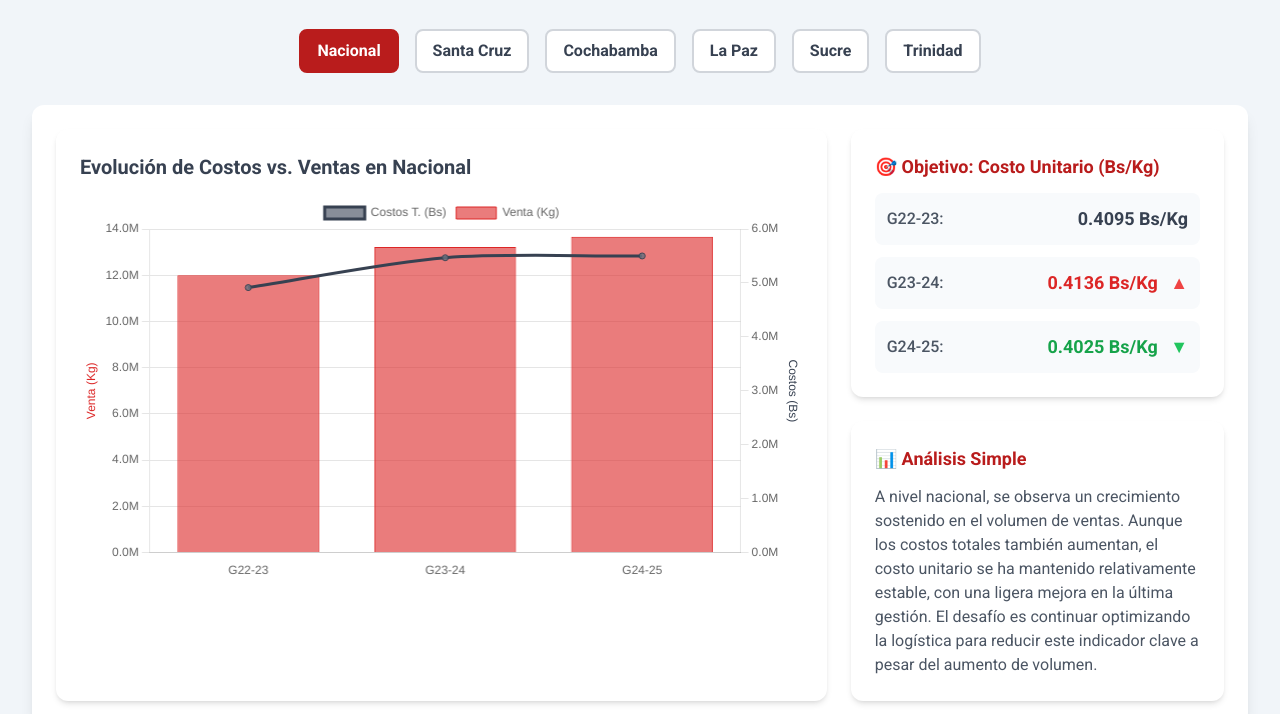
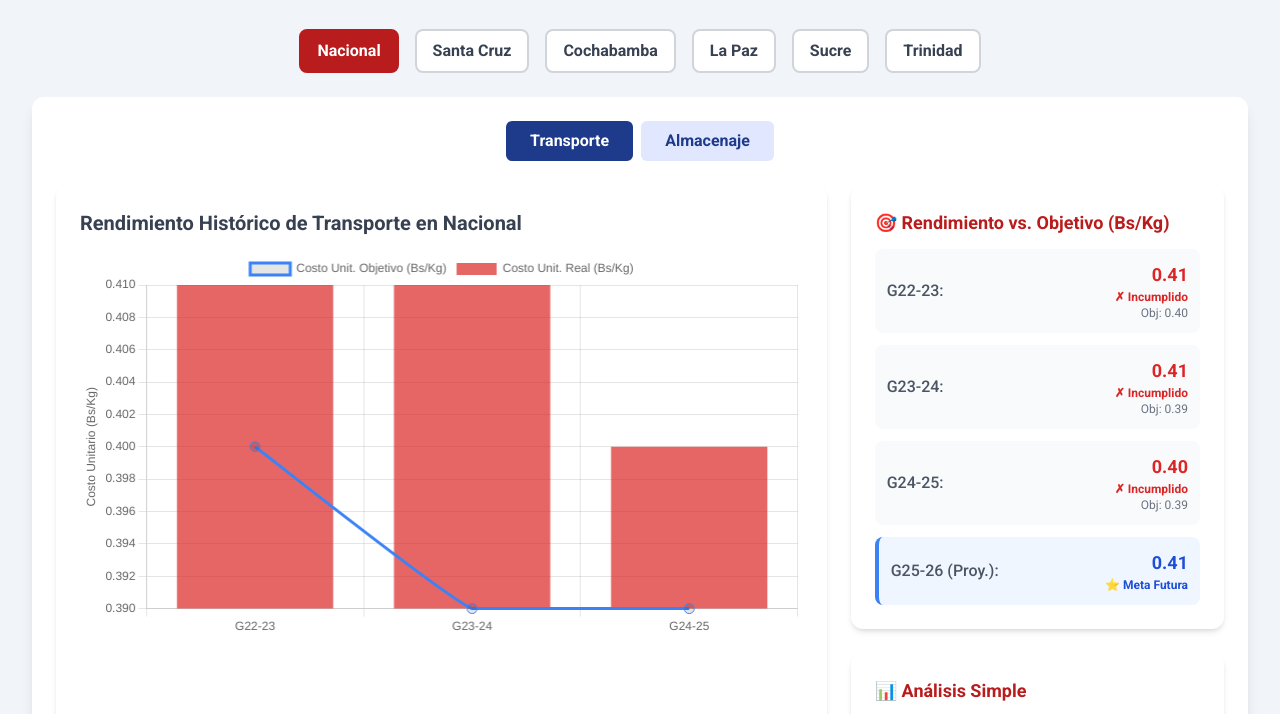
Before and after one commit to Augustusa1/costos_gdn, a plain HTML site: page index.html in a window 1280 px wide. Shown: the part 111-825 px from the top of the page. Drawn offline with nearby package versions, Linux system fonts and the light colour scheme.

Commit message:
Update index.html
Página actualizada con TR y DP

```diff
--- a/index.html
+++ b/index.html
@@ -3,7 +3,7 @@
 <head>
     <meta charset="UTF-8">
     <meta name="viewport" content="width=device-width, initial-scale=1.0">
-    <title>Análisis de Costos de Distribución</title>
+    <title>Análisis de Costos de Distribución: Transporte y Almacenaje</title>
     <script src="https://cdn.tailwindcss.com"></script>
     <script src="https://cdn.jsdelivr.net/npm/chart.js"></script>
     <link rel="preconnect" href="https://fonts.googleapis.com">
@@ -24,14 +24,31 @@
             color: #374151; /* gray-700 */
             border-color: #d1d5db; /* gray-300 */
         }
+        .active-area-tab {
+            background-color: #1e3a8a; /* blue-800 */
+            color: white;
+        }
+        .inactive-area-tab {
+            background-color: #e0e7ff; /* indigo-100 */
+            color: #1e3a8a; /* blue-800 */
+        }
         .card {
             background-color: white;
             border-radius: 0.75rem;
             box-shadow: 0 4px 6px -1px rgb(0 0 0 / 0.1), 0 2px 4px -2px rgb(0 0 0 / 0.1);
-            transition: transform 0.2s ease-in-out;
+            transition: all 0.2s ease-in-out;
         }
         .card:hover {
             transform: translateY(-5px);
+        }
+        .met-goal {
+            color: #16a34a; /* green-600 */
+        }
+        .missed-goal {
+            color: #dc2626; /* red-600 */
+        }
+        .projected-goal {
+            color: #1d4ed8; /* blue-700 */
         }
     </style>
 </head>
@@ -40,249 +57,224 @@
     <div class="max-w-7xl mx-auto">
         <!-- Encabezado -->
         <header class="text-center mb-8">
-            <h1 class="text-3xl md:text-4xl font-bold text-gray-800">Análisis de Costos de Distribución</h1>
-            <p class="text-lg text-gray-600 mt-2">Evolución de costos, ventas y eficiencia por plaza (G22-25)</p>
+            <h1 class="text-3xl md:text-4xl font-bold text-gray-800">Análisis de Costos: Transporte y Almacenaje</h1>
+            <p class="text-lg text-gray-600 mt-2">Rendimiento Histórico y Proyección por Sucursal y Área (G22-26)</p>
         </header>
 
         <!-- Navegación de Plazas -->
-        <nav id="nav-plazas" class="flex flex-wrap justify-center gap-2 md:gap-4 mb-8">
-            <!-- Los botones se generarán con JS -->
+        <nav id="nav-plazas" class="flex flex-wrap justify-center gap-2 md:gap-4 mb-6">
+            <!-- Los botones de plaza se generarán con JS -->
         </nav>
 
         <!-- Contenido Principal -->
         <main id="main-content" class="bg-white p-6 rounded-xl shadow-lg">
+            <!-- Navegación de Área (Transporte/Almacenaje) -->
+            <div id="nav-area" class="flex justify-center gap-2 mb-6">
+                 <button id="btn-transporte" data-area="transporte" class="px-6 py-2 font-semibold rounded-md transition-colors duration-200">Transporte</button>
+                 <button id="btn-almacenaje" data-area="almacenaje" class="px-6 py-2 font-semibold rounded-md transition-colors duration-200">Almacenaje</button>
+            </div>
+
             <div class="grid grid-cols-1 lg:grid-cols-3 gap-6">
                 <!-- Sección del Gráfico -->
                 <div class="lg:col-span-2 card p-4 md:p-6">
                     <h2 id="chart-title" class="text-xl font-bold text-gray-700 mb-4"></h2>
-                    <div class="relative h-64 md:h-96">
+                    <div class="relative h-72 md:h-96">
                         <canvas id="distributionChart"></canvas>
                     </div>
                 </div>
 
                 <!-- Sección de Análisis y Métricas -->
                 <div class="flex flex-col gap-6">
-                    <!-- Tarjetas de Costo Unitario -->
                     <div class="card p-4 md:p-6">
-                        <h3 class="text-lg font-bold text-red-700 mb-3">🎯 Objetivo: Costo Unitario (Bs/Kg)</h3>
-                        <div id="unit-cost-cards" class="space-y-3">
-                            <!-- Las tarjetas de costo unitario se generarán aquí -->
+                        <h3 class="text-lg font-bold text-red-700 mb-3">🎯 Rendimiento vs. Objetivo (Bs/Kg)</h3>
+                        <div id="unit-cost-cards" class="space-y-3"></div>
                     </div>
-                    </div>
-                    <!-- Tarjeta de Análisis -->
                     <div class="card p-4 md:p-6 flex-grow">
                         <h3 class="text-lg font-bold text-red-700 mb-3">📊 Análisis Simple</h3>
-                        <p id="analysis-text" class="text-gray-600 text-base">
-                            <!-- El texto de análisis se generará aquí -->
-                        </p>
+                        <p id="analysis-text" class="text-gray-600 text-base"></p>
                     </div>
                 </div>
             </div>
         </main>
 
         <footer class="text-center mt-8 text-sm text-gray-500">
-            <p>Presentación generada para Jefaturas de Área. Datos correspondientes a las gestiones 2022-2025.</p>
+            <p>Presentación generada para Jefaturas de Área. Datos correspondientes a las gestiones 2022-2026.</p>
         </footer>
     </div>
 
     <script>
-        // --- BASE DE DATOS ---
-        // Datos extraídos de la imagen proporcionada
-        const distributionData = {
+        // --- BASE DE DATOS COMPLETA CON PROYECCIONES ---
+        const appData = {
+            plazas: {
+                'NAL': 'Nacional', 'SCZ': 'Santa Cruz', 'CBBA': 'Cochabamba',
+                'LPZ': 'La Paz', 'SUCRE': 'Sucre', 'TDD': 'Trinidad'
+            },
+            currentPlaza: 'NAL',
+            currentArea: 'transporte',
+            data: {
                 'NAL': {
-                title: 'Nacional',
-                periods: ['G22-23', 'G23-24', 'G24-25'],
-                costs: [4913817.13, 5466938.38, 5500202.84],
-                sales: [12000750.33, 13217073.16, 13663847.22],
-                unitCost: [0.409459158, 0.413627004, 0.40253691],
-                analysis: "A nivel nacional, se observa un crecimiento sostenido en el volumen de ventas. Aunque los costos totales también aumentan, el costo unitario se ha mantenido relativamente estable, con una ligera mejora en la última gestión. El desafío es continuar optimizando la logística para reducir este indicador clave a pesar del aumento de volumen."
+                    transporte: {
+                        unitCost: [0.41, 0.41, 0.40], objectives: [0.40, 0.39, 0.39, 0.41],
+                        analysis: "El costo de transporte nacional mejoró en G24-25, pero se ha mantenido cerca del límite del objetivo. La proyección para G25-26 es de 0.41, lo que indica un desafío para mantener la eficiencia con el crecimiento esperado."
+                    },
+                    almacenaje: {
+                        unitCost: [0.38, 0.38, 0.49], objectives: [0.38, 0.38, 0.58, 0.38],
+                        analysis: "Almacenaje cumplió sus metas, pero con un alza de costo en G24-25. El objetivo proyectado para G25-26 es un ambicioso 0.38, lo que exige una fuerte optimización para revertir la tendencia reciente."
+                    }
                 },
                 'SCZ': {
-                title: 'Santa Cruz',
-                periods: ['G22-23', 'G23-24', 'G24-25'],
-                costs: [2242026.36, 2456638.58, 2497194.67],
-                sales: [4750703.47, 5441661.15, 6327510.28],
-                unitCost: [0.471935657, 0.45145012, 0.394656754],
-                analysis: "Santa Cruz muestra un desempeño excelente. A pesar del aumento en costos totales, el volumen de ventas ha crecido a un ritmo mayor. Esto se refleja en una reducción constante y significativa del costo unitario por kilogramo, demostrando una gran eficiencia operativa."
+                    transporte: {
+                        unitCost: [0.47, 0.45, 0.39], objectives: [0.50, 0.48, 0.45, 0.46],
+                        analysis: "Transporte en SCZ es un caso de éxito, superando metas consistentemente. El objetivo para G25-26 es 0.46, lo que parece alcanzable si se mantiene la tendencia de eficiencia actual."
+                    },
+                    almacenaje: {
+                        unitCost: [0.45, 0.45, 0.41], objectives: [0.47, 0.48, 0.43, 0.43],
+                        analysis: "Almacenaje ha tenido un desempeño sólido, cumpliendo sus objetivos. La meta proyectada de 0.43 para G25-26 busca consolidar la eficiencia lograda en la última gestión."
+                    }
                 },
                 'CBBA': {
-                title: 'Cochabamba',
-                periods: ['G22-23', 'G23-24', 'G24-25'],
-                costs: [673989.00, 748787.19, 769236.62],
-                sales: [1440595.20, 1552590.39, 1668413.28],
-                unitCost: [0.467854538, 0.482282512, 0.461058799],
-                analysis: "Cochabamba presenta un comportamiento estable. Hubo un ligero aumento en el costo unitario en la gestión G23-24, pero se corrigió en G24-25, volviendo a niveles iniciales. El crecimiento en ventas es constante, y el reto es que los costos no crezcan al mismo ritmo."
+                    transporte: {
+                        unitCost: [0.47, 0.48, 0.46], objectives: [0.50, 0.47, 0.46, 0.52],
+                        analysis: "Transporte en Cochabamba ha tenido un rendimiento variable, cumpliendo la meta en G24-25. No se dispone de una proyección para G25-26, por lo que el foco debe ser mantener el costo por debajo de 0.46."
+                    },
+                    almacenaje: {
+                        unitCost: [0.45, 0.40, 0.42], objectives: [0.46, 0.45, 0.43, 0.53],
+                        analysis: "Almacenaje ha cumplido sus objetivos, pero con un alza de costos en la última gestión. Sin proyección para G25-26, el reto es evitar que el costo unitario supere el nivel de 0.53."
+                    }
                 },
                 'LPZ': {
-                title: 'La Paz',
-                periods: ['G22-23', 'G23-24', 'G24-25'],
-                costs: [1913569.37, 2168166.72, 2128810.95],
-                sales: [5465709.60, 5919102.68, 5380082.73],
-                unitCost: [0.350104472, 0.366299901, 0.395683682],
-                analysis: "La Paz es un punto de atención. Mientras los costos se han mantenido altos, el volumen de ventas disminuyó en la última gestión. Esto ha provocado un aumento constante en el costo unitario. Se requiere un análisis para optimizar rutas o renegociar tarifas de transporte."
+                    transporte: {
+                        unitCost: [0.35, 0.37, 0.40], objectives: [0.30, 0.35, 0.37, 0.40],
+                        analysis: "Transporte en La Paz es un área crítica, con incumplimientos sistemáticos. La meta proyectada de 0.40 para G25-26 es igual al costo real de la última gestión, indicando la urgencia de frenar el alza."
+                    },
+                    almacenaje: {
+                        unitCost: [0.28, 0.30, 0.34], objectives: [0.27, 0.28, 0.35, 0.30],
+                        analysis: "Almacenaje ha incumplido metas consistentemente. El objetivo proyectado para G25-26 es de 0.30, lo que requiere una reversión significativa de la tendencia de costos para poder ser alcanzado."
+                    }
                 },
                 'SUCRE': {
-                title: 'Sucre',
-                periods: ['G22-23', 'G23-24', 'G24-25'],
-                costs: [37023.05, 42006.01, 46554.97],
-                sales: [251710.5511, 196864.7743, 150761.1184],
-                unitCost: [0.147085789, 0.213374918, 0.308799593],
-                analysis: "Sucre muestra una tendencia preocupante. La drástica caída en el volumen de ventas, combinada con un aumento en los costos, ha duplicado el costo unitario en dos años. Es crucial investigar las causas de la baja en ventas para revertir esta situación."
+                    transporte: {
+                        unitCost: [0.15, 0.21, 0.31], objectives: [0.17, 0.17, 0.21, 0.34],
+                        analysis: "El costo de transporte se ha disparado por la caída en ventas. La meta de 0.34 para G25-26 es superior al costo real actual, reflejando una expectativa de dificultad continua si no se recupera volumen."
+                    },
+                    almacenaje: {
+                        unitCost: [0.45, 0.38, 0.76], objectives: [0.47, 0.47, 0.46, 0.92],
+                        analysis: "Almacenaje cumplió sus metas gracias a objetivos flexibles. La proyección para G25-26 se mantiene en 0.92, lo que indica que se espera que los altos costos persistan."
+                    }
                 },
                 'TDD': {
-                title: 'Trinidad',
+                    transporte: {
+                        unitCost: [0.51, 0.48, 0.43], objectives: [0.56, 0.56, 0.49, 0.43],
+                        analysis: "Transporte en Trinidad muestra una excelente gestión, cumpliendo todas las metas. El objetivo proyectado de 0.43 para G25-26 busca mantener el excelente nivel de eficiencia alcanzado."
+                    },
+                    almacenaje: {
+                        unitCost: [1.30, 1.20, 1.04], objectives: [1.26, 1.26, 1.27, 1.16],
+                        analysis: "Aunque el costo de almacenaje es alto, la tendencia es a la baja. La meta proyectada de 1.16 para G25-26 es un reto, ya que requiere continuar la optimización para finalmente cumplir el objetivo."
+                    }
+                }
+            },
+            common: {
                 periods: ['G22-23', 'G23-24', 'G24-25'],
-                costs: [47209.34, 51339.88, 58405.63],
-                sales: [92031.5115, 106854.1712, 137079.8074],
-                unitCost: [0.512969309, 0.480466769, 0.426070237],
-                analysis: "Trinidad, similar a Santa Cruz, presenta una evolución muy positiva. El volumen de ventas está en claro ascenso, lo que ha permitido absorber los incrementos de costos y lograr una reducción sostenida y notable en el costo unitario. Es un modelo de eficiencia a seguir."
+                projectionPeriod: 'G25-26 (Proy.)'
             }
         };
 
-        // --- LÓGICA DE LA APLICACIÓN ---
-        const navContainer = document.getElementById('nav-plazas');
+        const navPlazasContainer = document.getElementById('nav-plazas');
         const chartTitleEl = document.getElementById('chart-title');
         const analysisTextEl = document.getElementById('analysis-text');
         const unitCostContainer = document.getElementById('unit-cost-cards');
         const chartCanvas = document.getElementById('distributionChart');
+        const btnTransporte = document.getElementById('btn-transporte');
+        const btnAlmacenaje = document.getElementById('btn-almacenaje');
         let distributionChart;
 
-        // Función para actualizar la vista (gráfico, texto, etc.)
-        function updateView(plazaKey) {
-            const data = distributionData[plazaKey];
+        function updateView() {
+            const plazaKey = appData.currentPlaza;
+            const areaKey = appData.currentArea;
+            const data = appData.data[plazaKey][areaKey];
+            const plazaTitle = appData.plazas[plazaKey];
+            const areaTitle = areaKey.charAt(0).toUpperCase() + areaKey.slice(1);
 
-            // Actualizar título y análisis
-            chartTitleEl.textContent = `Evolución de Costos vs. Ventas en ${data.title}`;
+            chartTitleEl.textContent = `Rendimiento Histórico de ${areaTitle} en ${plazaTitle}`;
             analysisTextEl.textContent = data.analysis;
 
-            // Actualizar las pestañas de navegación
             document.querySelectorAll('#nav-plazas button').forEach(button => {
-                if (button.dataset.plaza === plazaKey) {
-                    button.className = 'px-4 py-2 text-sm md:text-base font-semibold rounded-lg border-2 transition-colors duration-200 active-tab';
-                } else {
-                    button.className = 'px-4 py-2 text-sm md:text-base font-semibold rounded-lg border-2 transition-colors duration-200 inactive-tab hover:bg-red-100';
-                }
+                button.className = `px-4 py-2 text-sm md:text-base font-semibold rounded-lg border-2 transition-colors duration-200 ${button.dataset.plaza === plazaKey ? 'active-tab' : 'inactive-tab hover:bg-red-100'}`;
             });
 
-            // Actualizar tarjetas de costo unitario
+            btnTransporte.className = `px-6 py-2 font-semibold rounded-md transition-colors duration-200 ${areaKey === 'transporte' ? 'active-area-tab' : 'inactive-area-tab hover:bg-indigo-200'}`;
+            btnAlmacenaje.className = `px-6 py-2 font-semibold rounded-md transition-colors duration-200 ${areaKey === 'almacenaje' ? 'active-area-tab' : 'inactive-area-tab hover:bg-indigo-200'}`;
+
             unitCostContainer.innerHTML = '';
-            data.periods.forEach((period, index) => {
+            // Render historical cards
+            appData.common.periods.forEach((period, index) => {
                 const cost = data.unitCost[index];
-                const prevCost = index > 0 ? data.unitCost[index - 1] : null;
-
-                let trendIcon = '';
-                let textColor = 'text-gray-700';
-
-                if (prevCost) {
-                    if (cost < prevCost) {
-                        trendIcon = '<span class="text-green-500 ml-2">▼</span>'; // Flecha hacia abajo para mejora
-                        textColor = 'text-green-600';
-                    } else if (cost > prevCost) {
-                        trendIcon = '<span class="text-red-500 ml-2">▲</span>'; // Flecha hacia arriba para empeoramiento
-                        textColor = 'text-red-600';
-                    } else {
-                        trendIcon = '<span class="text-gray-500 ml-2">▬</span>'; // Sin cambio
-                    }
-                }
-
+                const objective = data.objectives[index];
+                const goalMet = cost <= objective;
+                const statusClass = goalMet ? 'met-goal' : 'missed-goal';
+                const trendIcon = goalMet ? '✓ Cumplido' : '✗ Incumplido';
                 const cardHtml = `
                     <div class="flex justify-between items-center bg-slate-50 p-3 rounded-lg">
                         <span class="font-medium text-gray-600">${period}:</span>
-                        <span class="font-bold text-lg ${textColor}">${cost.toFixed(4)} Bs/Kg ${trendIcon}</span>
+                        <div class="text-right">
+                            <span class="font-bold text-lg ${statusClass}">${cost.toFixed(2)}</span>
+                            <span class="text-xs ${statusClass} block font-semibold">${trendIcon}</span>
+                            <span class="text-xs text-gray-500 block">Obj: ${objective.toFixed(2)}</span>
                         </div>
-                `;
+                    </div>`;
                 unitCostContainer.innerHTML += cardHtml;
             });
 
-            // Actualizar el gráfico
+            // Render projection card if it exists
+            const projectionObjective = data.objectives[3];
+            if (projectionObjective !== null && projectionObjective !== undefined) {
+                const cardHtml = `
+                    <div class="flex justify-between items-center bg-blue-50 p-3 rounded-lg border-l-4 border-blue-500 mt-2">
+                        <span class="font-medium text-gray-600">${appData.common.projectionPeriod}:</span>
+                        <div class="text-right">
+                            <span class="font-bold text-lg projected-goal">${projectionObjective.toFixed(2)}</span>
+                            <span class="text-xs projected-goal block font-semibold">⭐ Meta Futura</span>
+                        </div>
+                    </div>`;
+                unitCostContainer.innerHTML += cardHtml;
+            }
+
             if (distributionChart) {
                 distributionChart.destroy();
             }
-
             distributionChart = new Chart(chartCanvas, {
                 type: 'bar',
                 data: {
-                    labels: data.periods,
-                    datasets: [
-                        {
-                            label: 'Venta (Kg)',
-                            data: data.sales,
-                            backgroundColor: 'rgba(220, 38, 38, 0.6)', // red-600
-                            borderColor: 'rgba(220, 38, 38, 1)',
-                            borderWidth: 1,
-                            yAxisID: 'y-sales',
+                    labels: appData.common.periods, // Only historical periods
+                    datasets: [{
+                        label: 'Costo Unit. Real (Bs/Kg)',
+                        data: data.unitCost, // Historical costs
+                        backgroundColor: (ctx) => {
+                            const cost = data.unitCost[ctx.dataIndex];
+                            const objective = data.objectives[ctx.dataIndex];
+                            return cost <= objective ? 'rgba(22, 163, 74, 0.7)' : 'rgba(220, 38, 38, 0.7)';
+                        },
                         order: 2
-                        },
-                        {
-                            label: 'Costos T. (Bs)',
-                            data: data.costs,
-                            backgroundColor: 'rgba(107, 114, 128, 0.8)', // gray-500
-                            borderColor: 'rgba(55, 65, 81, 1)',
+                    }, {
+                        label: 'Costo Unit. Objetivo (Bs/Kg)',
+                        data: data.objectives.slice(0, 3), // Only historical objectives
+                        borderColor: 'rgba(59, 130, 246, 1)',
                         type: 'line',
-                            yAxisID: 'y-costs',
-                            tension: 0.3,
+                        tension: 0.1,
+                        pointRadius: 5,
                         order: 1
-                        }
-                    ]
+                    }]
                 },
                 options: {
                     responsive: true,
                     maintainAspectRatio: false,
-                    interaction: {
-                        mode: 'index',
-                        intersect: false,
-                    },
                     scales: {
-                        x: {
-                            grid: {
-                                display: false
-                            }
-                        },
-                        'y-sales': {
-                            type: 'linear',
-                            position: 'left',
-                            title: {
-                                display: true,
-                                text: 'Venta (Kg)',
-                                color: 'rgba(220, 38, 38, 1)'
-                            },
-                            ticks: {
-                                callback: function(value) {
-                                    return (value / 1000000).toFixed(1) + 'M';
-                                }
-                            }
-                        },
-                        'y-costs': {
-                            type: 'linear',
-                            position: 'right',
-                            title: {
-                                display: true,
-                                text: 'Costos (Bs)',
-                                color: 'rgba(55, 65, 81, 1)'
-                            },
-                            grid: {
-                                drawOnChartArea: false, // only want the grid lines for one axis to show up
-                            },
-                             ticks: {
-                                callback: function(value) {
-                                    return (value / 1000000).toFixed(1) + 'M';
-                                }
-                            }
-                        }
+                        y: { beginAtZero: false, title: { display: true, text: 'Costo Unitario (Bs/Kg)' } }
                     },
                     plugins: {
                         tooltip: {
                             callbacks: {
-                                label: function(context) {
-                                    let label = context.dataset.label || '';
-                                    if (label) {
-                                        label += ': ';
-                                    }
-                                    if (context.parsed.y !== null) {
-                                        label += new Intl.NumberFormat('es-BO', { style: 'decimal' }).format(context.parsed.y);
-                                    }
-                                    return label;
-                                }
+                                label: (ctx) => `${ctx.dataset.label}: ${ctx.parsed.y.toFixed(2)} Bs/Kg`
                             }
                         }
                     }
@@ -290,21 +282,29 @@
             });
         }
 
-        // --- INICIALIZACIÓN ---
+        function handlePlazaClick(plazaKey) {
+            appData.currentPlaza = plazaKey;
+            updateView();
+        }
+
+        function handleAreaClick(areaKey) {
+            appData.currentArea = areaKey;
+            updateView();
+        }
+
         window.onload = () => {
-            // Crear botones de navegación
-            const plazas = Object.keys(distributionData);
-            plazas.forEach(plazaKey => {
+            Object.keys(appData.plazas).forEach(plazaKey => {
                 const button = document.createElement('button');
-                button.textContent = distributionData[plazaKey].title;
+                button.textContent = appData.plazas[plazaKey];
                 button.dataset.plaza = plazaKey;
-                button.className = 'px-4 py-2 text-sm md:text-base font-semibold rounded-lg border-2 transition-colors duration-200 inactive-tab hover:bg-red-100';
-                button.onclick = () => updateView(plazaKey);
-                navContainer.appendChild(button);
+                button.onclick = () => handlePlazaClick(plazaKey);
+                navPlazasContainer.appendChild(button);
             });
 
-            // Cargar la vista inicial (Nacional)
-            updateView('NAL');
+            btnTransporte.onclick = () => handleAreaClick('transporte');
+            btnAlmacenaje.onclick = () => handleAreaClick('almacenaje');
+
+            updateView();
         };
     </script>
 </body>
```
Lines whose indentation alone changed are shown as unchanged.
